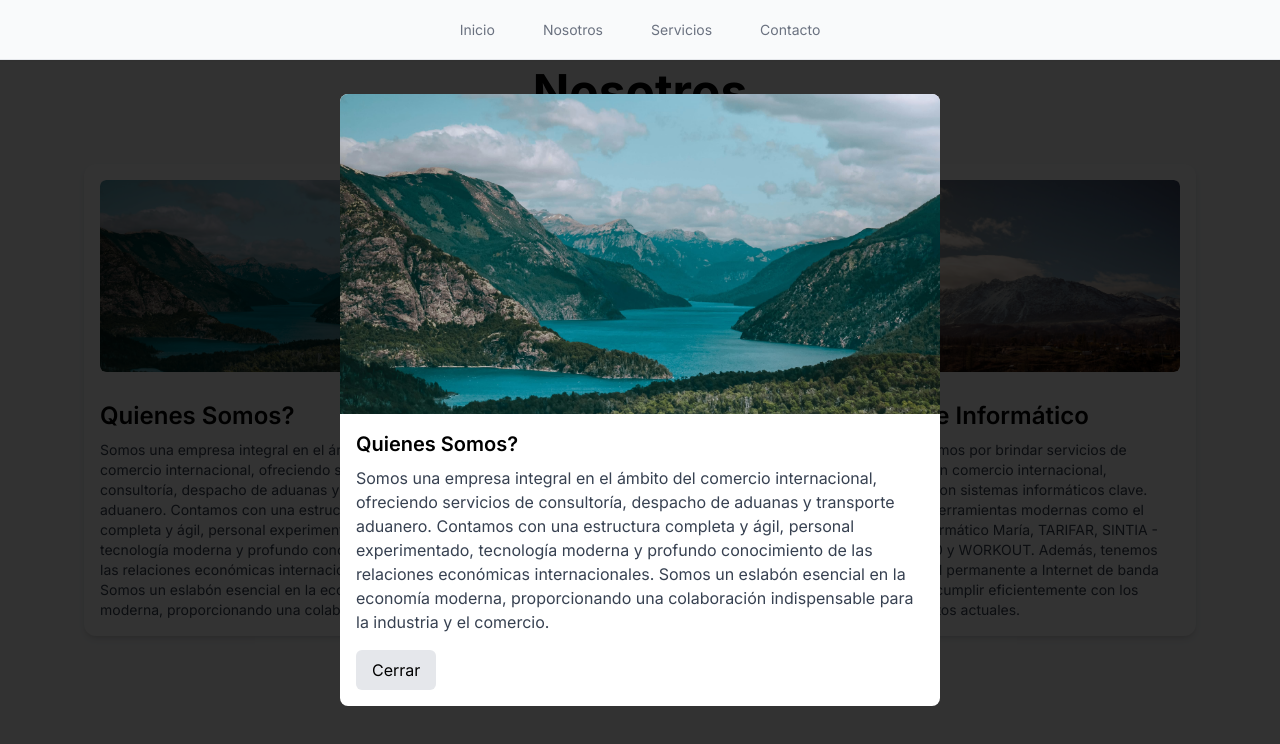
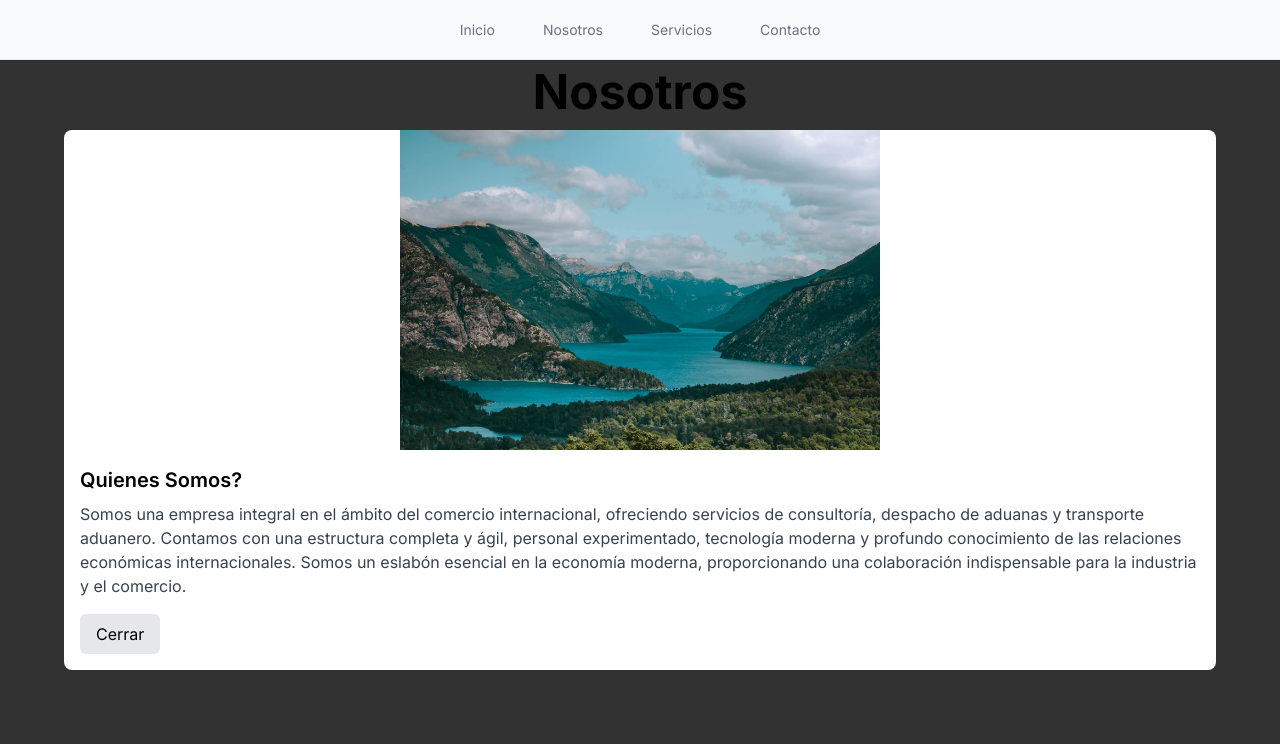
Before and after one commit to mazzodevelopments/matteozzi-lavilla, a Next.js app: page / in a window 1280 px wide. Both pictures are taken after a click on the element 261 px from the left and 1997 px from the top of the page. Shown: the part 1597-2341 px from the top of the page. Built offline with nearby package versions, Linux system fonts and the light colour scheme.

Commit message:
About resposive

```diff
--- a/app/pages/About.tsx
+++ b/app/pages/About.tsx
@@ -80,7 +80,7 @@ export default function About() {
                                 <h2 className="text-2xl font-semibold mt-4 mb-2">
                                     {item.title}
                                 </h2>
-                                <p className="text-gray-700 text-sm line-clamp-9">
+                                <p className="text-gray-700 text-sm line-clamp-3 md:line-clamp-7 lg:line-clamp-9">
                                     {item.description}
                                 </p>
                             </div>
@@ -103,14 +103,14 @@ export default function About() {
                         >
                             <motion.div
                                 className="bg-white rounded-lg overflow-hidden"
-                                style={{ maxWidth: '600px' }}
+                                style={{ maxWidth: '90%', maxHeight: '90%' }}
                             >
                                 <div className="relative w-full h-80">
                                     <Image
                                         src={selectedItem.photo}
                                         alt={selectedItem.title}
                                         layout="fill"
-                                        objectFit="cover"
+                                        objectFit="contain"
                                     />
                                 </div>
                                 <div className="p-4">
--- a/tailwind.config.ts
+++ b/tailwind.config.ts
@@ -18,6 +18,7 @@ const config: Config = {
                     'conic-gradient(from 180deg at 50% 50%, var(--tw-gradient-stops))'
             },
             lineClamp: {
+                7: '7',
                 9: '9'
             }
         }
```
